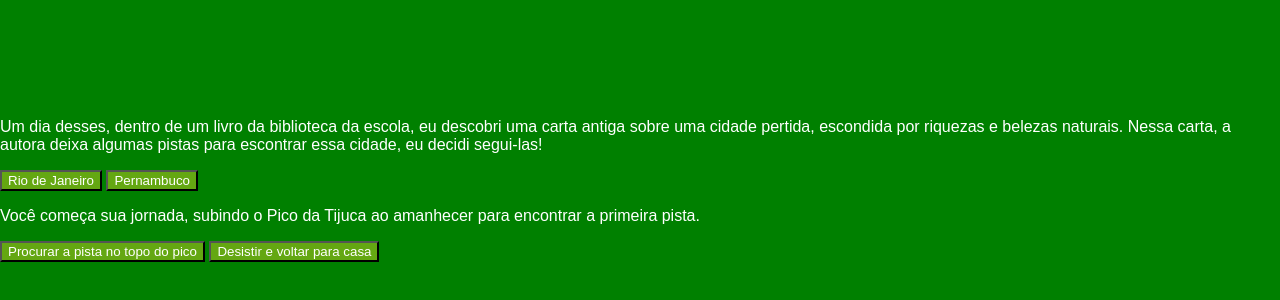
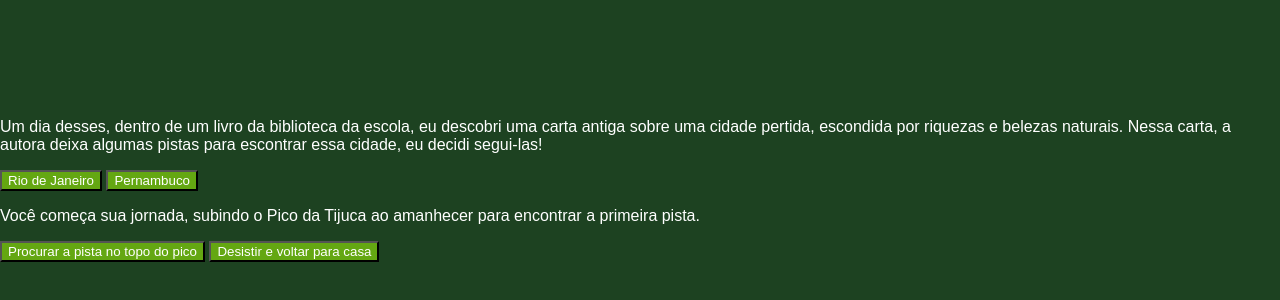
Before and after one commit to miguelreinaldoc/Aventura, a plain HTML site: page index.html in a window 1280 px wide. Shown: the part 168-468 px from the top of the page. Drawn offline with Linux system fonts and the light colour scheme; a web font is replaced by a local one.

Commit message:
12/06/2025

```diff
--- a/style.css
+++ b/style.css
@@ -1,5 +1,5 @@
 body{
-    background-color: green;
+    background-color: #1D4221;
     color: white;
     font-family: "Bai Jamjuree", sans-serif;
     display: flex;
```
